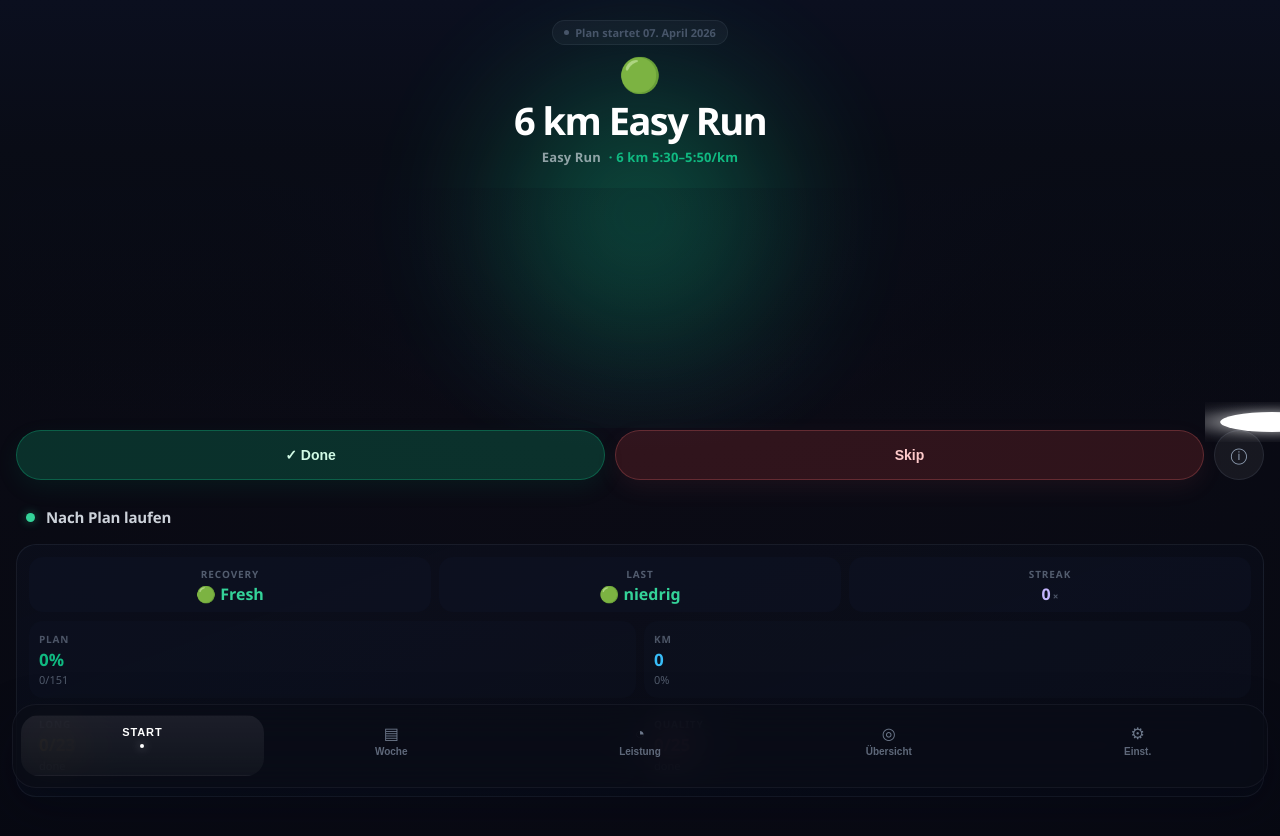
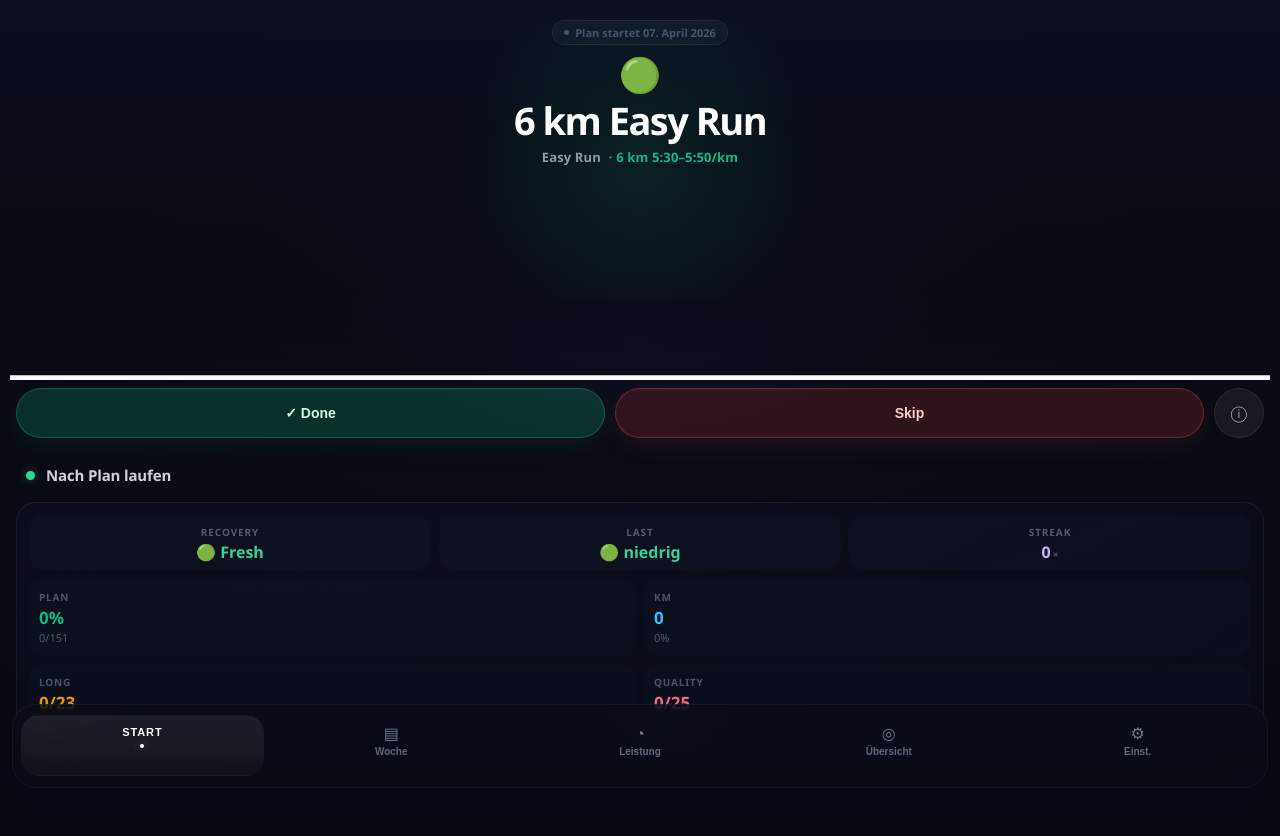
Before and after one commit to anton291005-tech/marathon-app, a React (Create React App) app: page / in a window 1280 px wide. Shown: the top 836 px of the page. Built offline with nearby package versions, Linux system fonts and the light colour scheme.

Commit message:
Fix graph visibility and remove UI artifacts

```diff
--- a/src/App.tsx
+++ b/src/App.tsx
@@ -792,14 +792,6 @@ function buildSmoothPath(points, key){
   return path;
 }
 
-function buildAreaPath(points, key){
-  if(!points.length)return "";
-  const linePath = buildSmoothPath(points, key);
-  const last = points[points.length - 1];
-  const first = points[0];
-  return `${linePath} L ${last.x} 100 L ${first.x} 100 Z`;
-}
-
 function getDashboardMetric(session){
   if(!session)return "Ruhetag";
   if(session.type === "bike"){
@@ -887,7 +879,6 @@ export default function App(){
     targetTime: "2:49:50",
   }));
   const [shareFeedback,setShareFeedback]=useState("");
-  const [graphReady,setGraphReady]=useState(false);
   const [viewMotionDir,setViewMotionDir]=useState(0);
   const swipeStartRef = useRef(null);
   const lastSwipeAtRef = useRef(0);
@@ -916,11 +907,6 @@ export default function App(){
       }
     })();
   },[]);
-
-  useEffect(() => {
-    const timer = window.setTimeout(() => setGraphReady(true), 60);
-    return () => window.clearTimeout(timer);
-  }, []);
 
   const save=async(newLogs)=>{
     setLogs(newLogs);
@@ -1246,9 +1232,9 @@ export default function App(){
             {/* background: fades from hero dark → transparent, no hard bottom edge */}
             <div style={{position:"absolute",inset:0,background:"linear-gradient(180deg,rgba(11,15,31,0.995) 0%,rgba(9,12,22,0.98) 35%,rgba(8,10,19,0.72) 76%,transparent 100%)",pointerEvents:"none"}} />
 
-            {/* ambient glow — stays in the top portion */}
-            <div style={{position:"absolute",inset:0,pointerEvents:"none",overflow:"hidden"}}>
-              <div style={{position:"absolute",left:"50%",top:"6px",width:460,height:420,transform:`translateX(-50%) scale(${graphReady ? 1 : 0.92})`,background:`radial-gradient(circle at center, ${dashboardGlow} 0%, transparent 66%)`,filter:"blur(56px)",opacity:graphReady ? 0.98 : 0.34,transition:"opacity 1.5s ease, transform 1.5s ease"}} />
+            {/* subtle hero tint to keep focus without hiding chart */}
+            <div style={{position:"absolute",inset:0,pointerEvents:"none"}}>
+              <div style={{position:"absolute",left:"50%",top:"20px",width:420,height:280,transform:"translateX(-50%)",background:`radial-gradient(circle at center, ${dashboardGlow} 0%, transparent 72%)`,opacity:0.24}} />
             </div>
 
             {/* status chip */}
@@ -1289,27 +1275,18 @@ export default function App(){
               </div>
             </div>
 
-            {/* graph — inside the same wrapper, no visual separation */}
-            <div style={{position:"relative",marginTop:12,padding:"0 8px"}}>
-              <div style={{position:"absolute",left:8,right:8,top:10,bottom:10,pointerEvents:"none",borderRadius:22,background:"linear-gradient(180deg,rgba(8,12,24,0.16),rgba(8,12,24,0.02))"}} />
-
-              <svg viewBox="0 0 100 100" preserveAspectRatio="none" style={{width:"100%",height:244,display:"block",overflow:"visible"}}>
-                <defs>
-                  <linearGradient id="pgFillGrad" x1="0%" y1="0%" x2="0%" y2="100%">
-                    <stop offset="0%" stopColor="#f8fafc" stopOpacity="0.24"/>
-                    <stop offset="55%" stopColor="#e2e8f0" stopOpacity="0.08"/>
-                    <stop offset="100%" stopColor={dashboardSession ? dashboardType.col : "#10b981"} stopOpacity="0"/>
-                  </linearGradient>
-                  <filter id="pgGlow" x="-14%" y="-45%" width="128%" height="194%">
-                    <feGaussianBlur in="SourceGraphic" stdDeviation="2.8" result="blur"/>
-                    <feMerge><feMergeNode in="blur"/><feMergeNode in="SourceGraphic"/></feMerge>
-                  </filter>
-                </defs>
-                <path d={buildAreaPath(dashboardProgressPoints,"actualY")} fill="url(#pgFillGrad)" style={{transition:"opacity .9s ease",opacity:graphReady ? 1 : 0}} />
-                <path d={actualProgressPath} fill="none" stroke="#f8fafc" strokeWidth="6.2" strokeLinecap="round" strokeLinejoin="round" filter="url(#pgGlow)" pathLength="100" strokeDasharray="100" strokeDashoffset={graphReady ? 0 : 100} style={{transition:"stroke-dashoffset 1.1s cubic-bezier(0.22,1,0.36,1) .08s, opacity .65s ease",opacity:graphReady ? 1 : 0}} />
-                {dashboardProgressPoints.length > 0 && (
-                  <circle cx={dashboardProgressPoints[dashboardProgressPoints.length-1].x} cy={dashboardProgressPoints[dashboardProgressPoints.length-1].actualY} r="4.1" fill="#ffffff" filter="url(#pgGlow)" style={{transition:"opacity .45s ease .3s",opacity:graphReady ? 1 : 0}} />
-                )}
+            {/* graph — simple, always-visible line chart */}
+            <div style={{position:"relative",marginTop:10,padding:"0 10px"}}>
+              <svg viewBox="0 0 100 100" preserveAspectRatio="none" style={{width:"100%",height:204,display:"block"}}>
+                <path
+                  d={actualProgressPath}
+                  fill="none"
+                  stroke="#f8fafc"
+                  strokeWidth="4.6"
+                  strokeLinecap="round"
+                  strokeLinejoin="round"
+                  style={{opacity:1}}
+                />
               </svg>
             </div>
           </div>
```
